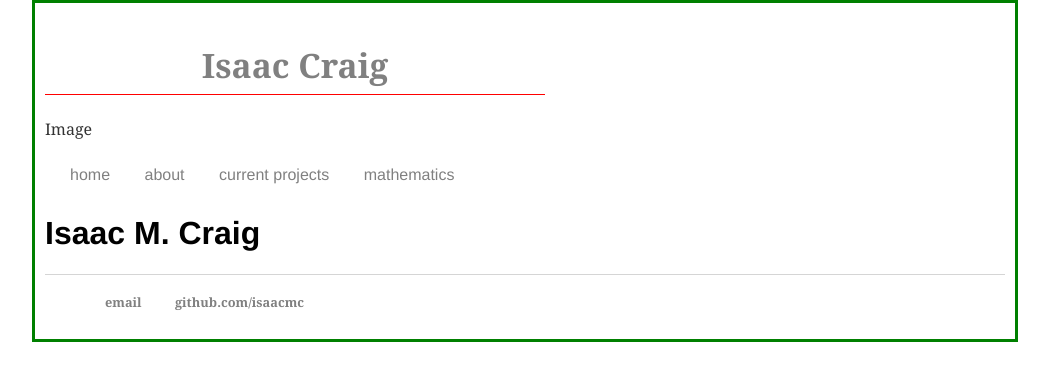
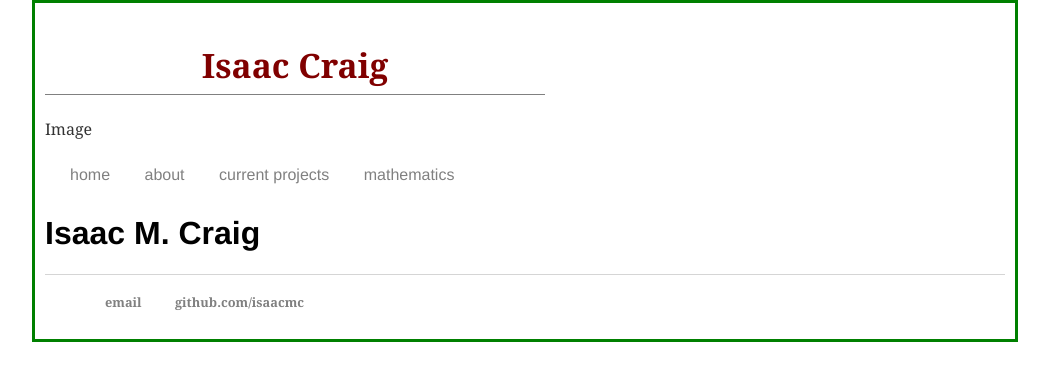
Before and after one commit to isundberg/isaacmc.github.io, a Jekyll site: the page built from index.html, in a window 1280 px wide. Shown: the top 381 px of the page, without its empty margins (115-1164 px from the left). Built offline with Jekyll 4.4.1, drawn with Linux system fonts in a browser that asks for light colours.

Commit message:
Update main.css

```diff
--- a/css/main.css
+++ b/css/main.css
@@ -8,7 +8,7 @@ body {
 }
 
 #site-title {
-    border-bottom: 1px solid red;
+    border-bottom: 1px solid gray;
     display: block;
     width: 50%;
     font-family: Georgia, "Bitstream Charter", serif;
@@ -17,7 +17,7 @@ body {
     line-height: 1.15;
     padding: 10px;
     text-align: center;
-    color: gray;
+    color: maroon;
 }
 
 nav ul {
```
